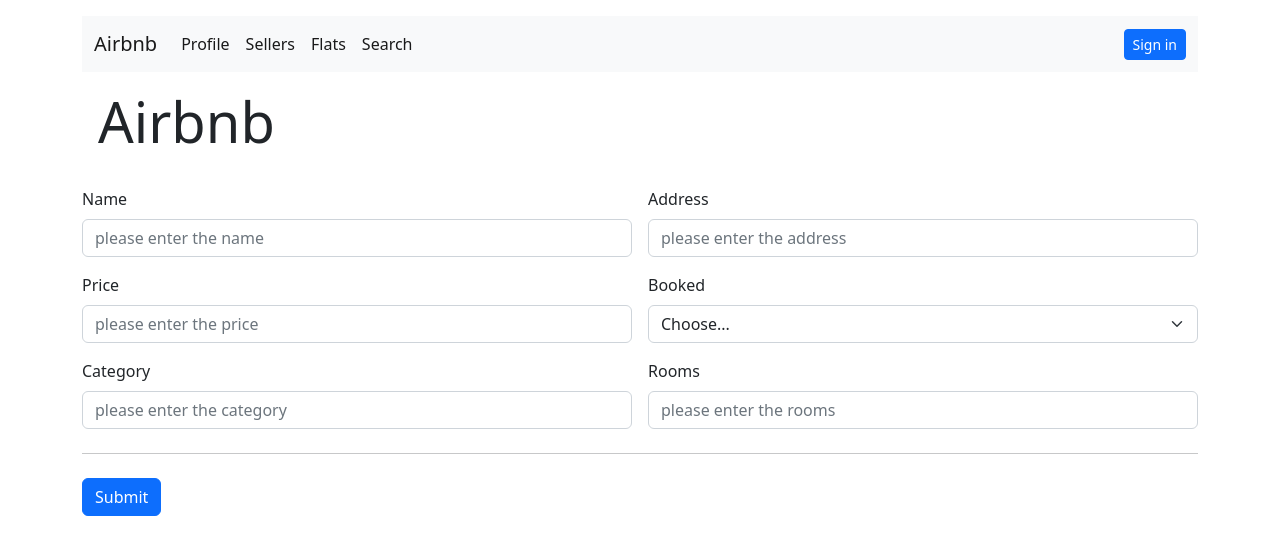
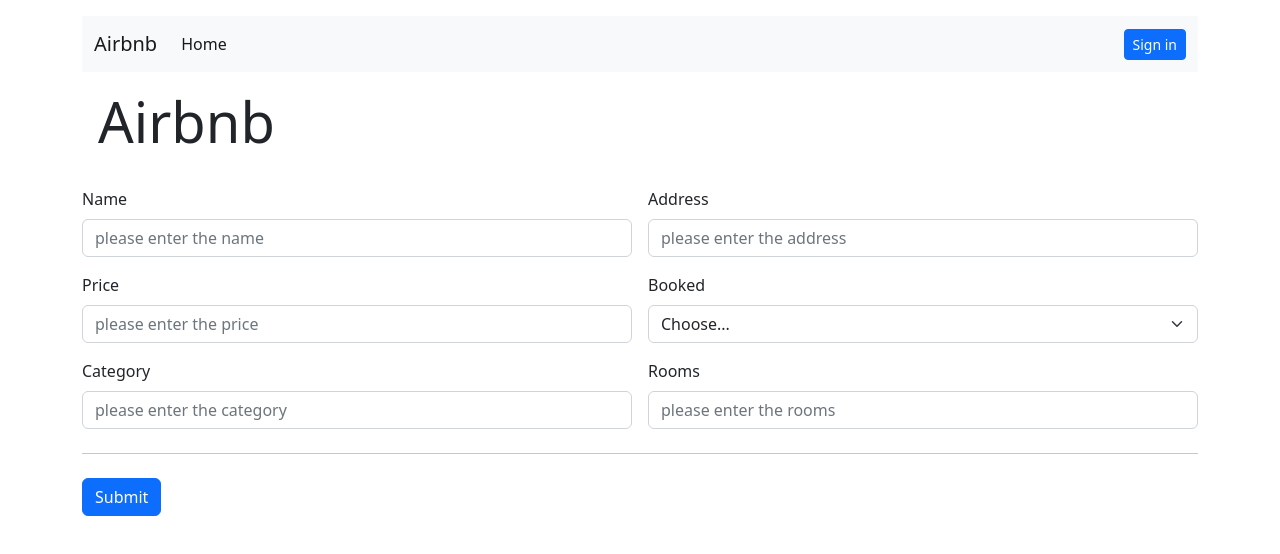
Before and after one commit to alipanahi/airbnb-clone, a Next.js app: page /flats/create in a window 1280 px wide. Shown: the top 554 px of the page. Built offline with nearby package versions, Linux system fonts and the light colour scheme.

Commit message:
navbar base on users

```diff
--- a/components/layout.js/main-header.js
+++ b/components/layout.js/main-header.js
@@ -20,23 +20,17 @@ function MainHeader(props) {
           <span className="navbar-toggler-icon"></span>
         </button>
         <div className="collapse navbar-collapse" id="navbarSupportedContent">
+
+            {props.currentUser ? (
+              props.currentUser.type==='owner' ? (
               <ul className="navbar-nav me-auto mb-2 mb-lg-0">
                 <li className="nav-item">
                   <Link
                     className="nav-link active"
                     aria-current="page"
-                href={`/profile`}
+                    href={`/`}
                   >
-                Profile
-              </Link>
-            </li>
-            <li className="nav-item">
-              <Link
-                className="nav-link active"
-                aria-current="page"
-                href={`/sellers`}
-              >
-                Sellers
+                    Home
                   </Link>
                 </li>
                 <li className="nav-item">
@@ -52,12 +46,70 @@ function MainHeader(props) {
                   <Link
                     className="nav-link active"
                     aria-current="page"
-                href={`/search`}
+                    href={`/flats/bookings`}
                   >
-                Search
+                    Booked Flats
+                  </Link>
+                </li>
+                <li className="nav-item">
+                  <Link
+                    className="nav-link active"
+                    aria-current="page"
+                    href={`/profile`}
+                  >
+                    Profile
                   </Link>
                 </li>
               </ul>
+              ) : (
+                <ul className="navbar-nav me-auto mb-2 mb-lg-0">
+                <li className="nav-item">
+                  <Link
+                    className="nav-link active"
+                    aria-current="page"
+                    href={`/`}
+                  >
+                    Home
+                  </Link>
+                </li>
+                <li className="nav-item">
+                  <Link
+                    className="nav-link active"
+                    aria-current="page"
+                    href={`/flats/bookings`}
+                  >
+                    My Bookings
+                  </Link>
+                </li>
+                <li className="nav-item">
+                  <Link
+                    className="nav-link active"
+                    aria-current="page"
+                    href={`/profile`}
+                  >
+                    Profile
+                  </Link>
+                </li>
+
+              </ul>
+              )
+            ) : (
+              <ul className="navbar-nav me-auto mb-2 mb-lg-0">
+                <li className="nav-item">
+                  <Link
+                    className="nav-link active"
+                    aria-current="page"
+                    href={`/`}
+                  >
+                    Home
+                  </Link>
+                </li>
+
+              </ul>
+            )}
+
+
+
           <div>
             {props.currentUser ? (
               <button
```
Also changed, not shown: pages/flats/bookings.jsx (added). Lines whose indentation alone changed are shown as unchanged.
